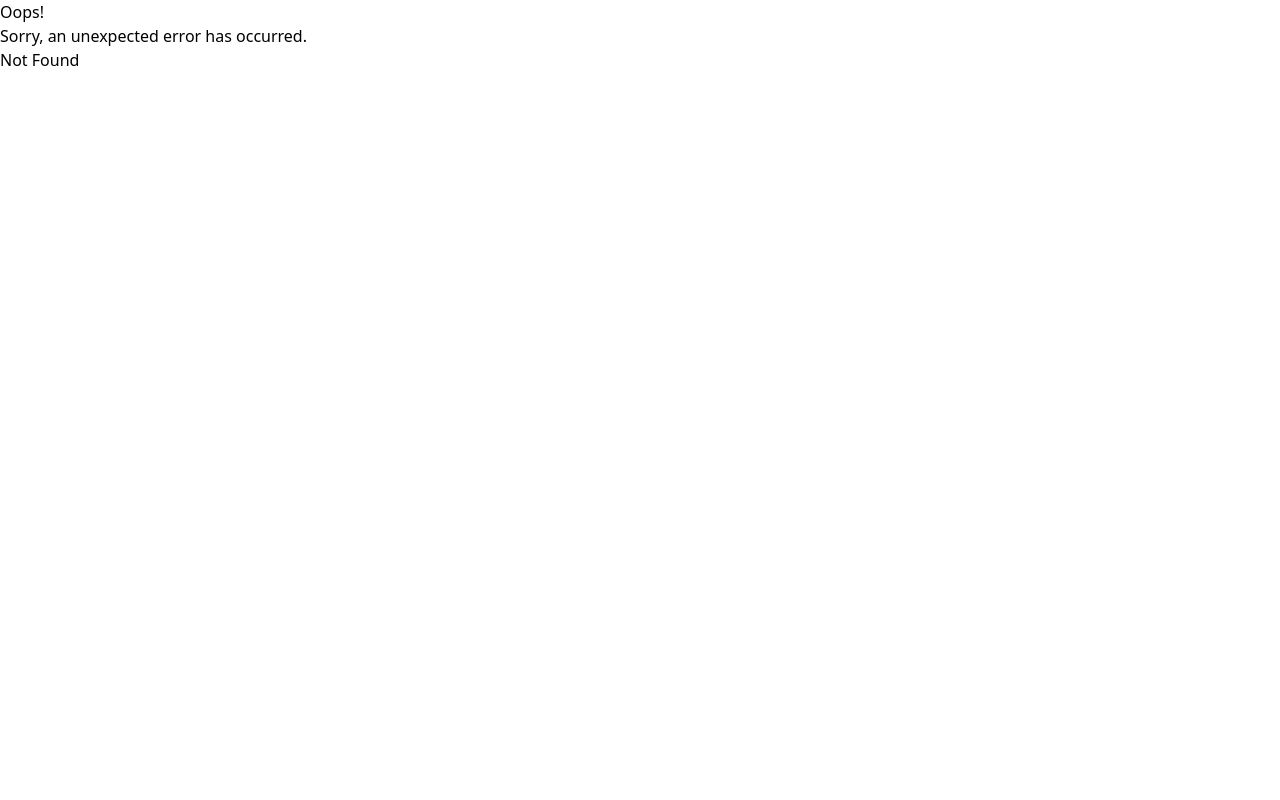
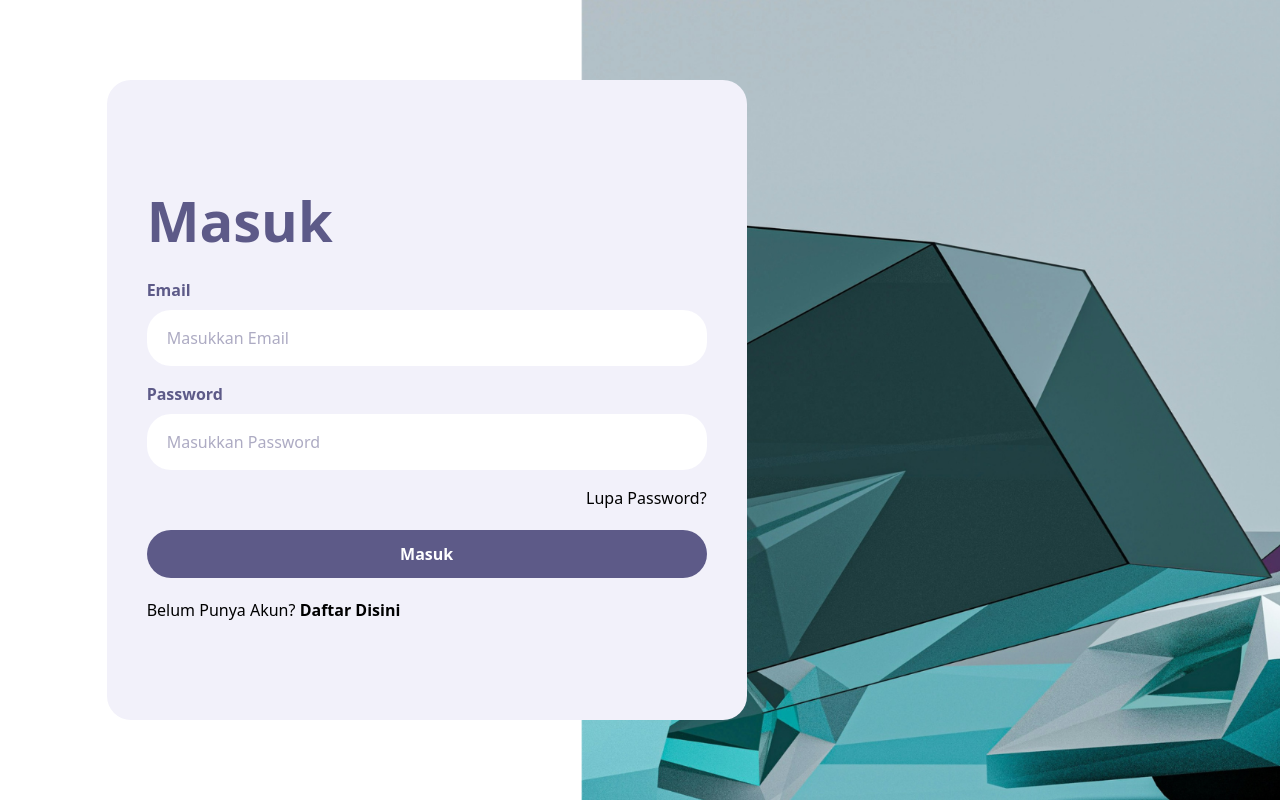
Before and after one commit to muhadhilr/Adidaya, a React (Vite) app: page /login in a window 1280 px wide. Before the commit this address had no page. Built offline with nearby package versions, Linux system fonts and the light colour scheme.

Commit message:
feat: Create login and register pages

```diff
--- a/src/App.jsx
+++ b/src/App.jsx
@@ -1,12 +1,17 @@
-import LoginPage from "./pages/LoginPage"
-import RegisterPage from "./pages/RegisterPage"
+import LoginPage from "./pages/LoginPage";
+import RegisterPage from "./pages/RegisterPage";
 
 function App() {
   return (
     <>
-    <RegisterPage />
+      <div
+        style={{ backgroundColor: "white", height: "100vh" }}
+        className="flex justify-center items-center"
+      >
+        <h1>Hello, World!</h1> {/* Contoh konten */}
+      </div>
     </>
-  )
+  );
 }
 
-export default App
+export default App;
--- a/src/layouts/Login.jsx
+++ b/src/layouts/Login.jsx
@@ -1,10 +1,11 @@
 import React from "react";
 import Input from "../components/Input";
 import Button from "../components/Button";
+import { Link } from "react-router-dom";
 
 const Login = () => {
   return (
-    <div className="bg-purple-bg flex flex-col justify-center h-full p-10">
+    <div className="bg-purple-bg flex flex-col justify-center h-full p-10 rounded-3xl">
       <h1 className="text-h1 text-purple font-bold">Masuk</h1>
       <form action="">
         <div>
@@ -24,9 +25,9 @@ const Login = () => {
         <div>
           <p>
             Belum Punya Akun?{" "}
-            <a href="" className="font-bold">
+            <Link to="/register" className="font-bold">
               Daftar Disini
-            </a>
+            </Link>
           </p>
         </div>
       </form>
--- a/src/layouts/Register.jsx
+++ b/src/layouts/Register.jsx
@@ -4,7 +4,7 @@ import Button from "../components/Button";
 
 const Login = () => {
   return (
-    <div className="bg-purple-bg flex flex-col justify-center h-full p-10">
+    <div className="bg-purple-bg flex flex-col justify-center h-full p-10 rounded-3xl">
       <h1 className="text-h1 text-purple font-bold">Daftar</h1>
       <form action="">
         <div className="flex w-full">
@@ -33,7 +33,7 @@ const Login = () => {
         </div>
       </form>
       <div>
-        <p>Ingin Mendaftar Sebagai Mitra? <a href="" className="font-bold">Hubungi Kami</a></p>
+        <p>Ingin Mendaftar Sebagai Mitra? <a href="https://wa.me/+6281234567890?text=Halo!%20Saya%20ingin%20mendaftar%20sebagai%20mitra" className="font-bold">Hubungi Kami</a></p>
       </div>
     </div>
   );
--- a/src/pages/LoginPage.jsx
+++ b/src/pages/LoginPage.jsx
@@ -1,10 +1,21 @@
-import React from 'react'
-import Login from '../layouts/Login'
+import React from 'react';
+import Login from '../layouts/Login';
 
 const LoginPage = () => {
-  return(
-    <Login />
-  )
-}
+  const backgroundStyle = {
+    backgroundImage: `url('/assets/images/loginRegister.png')`,
+    backgroundSize: 'cover',
+    backgroundPosition: 'center',
+    position: 'relative'
+  };
 
-export default LoginPage
+  return (
+    <div style={backgroundStyle} className='h-screen'>
+      <div className="absolute top-1/2 left-1/3 transform -translate-x-1/2 -translate-y-1/2 z-10 w-1/2 h-4/5">
+        <Login></Login>
+      </div>
+    </div>
+  );
+};
+
+export default LoginPage;
--- a/src/pages/RegisterPage.jsx
+++ b/src/pages/RegisterPage.jsx
@@ -1,13 +1,20 @@
-import React from "react";
-import Register from "../layouts/Register";
+import React from 'react';
+import Register from '../layouts/Register';
 
 const RegisterPage = () => {
+  const backgroundStyle = {
+    backgroundImage: `url('/assets/images/loginRegister.png')`,
+    backgroundSize: 'cover',
+    backgroundPosition: 'center',
+    position: 'relative'
+  };
+
   return (
-    <>
-      <div>
-      <Register />
+    <div style={backgroundStyle} className='h-screen'>
+      <div className="absolute top-1/2 left-1/3 transform -translate-x-1/2 -translate-y-1/2 z-10 w-1/2 h-4/5">
+        <Register></Register>
       </div>
-    </>
+    </div>
   );
 };
 
--- a/tailwind.config.js
+++ b/tailwind.config.js
@@ -10,6 +10,9 @@ export default {
     },
     fontSize: {
       'h1': '56px'
+    },
+    backgroundImage: {
+      'login-register': "url('./assets/images/loginRegister.jpg')",
     }
   },
   plugins: [],
```
Also changed, not shown: src/main.jsx (+21 -11 lines), public/assets/images/loginRegister.png (added).
